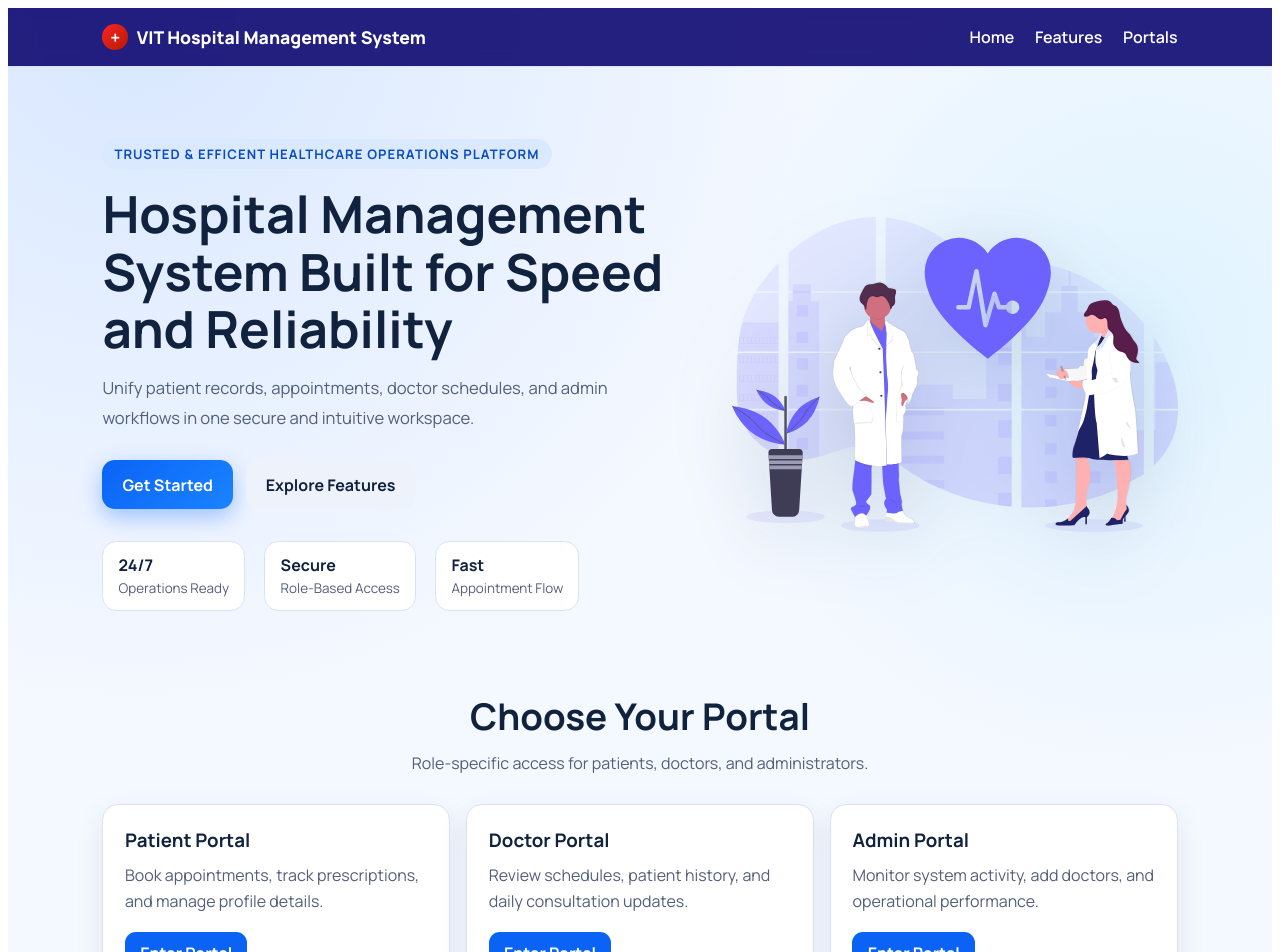
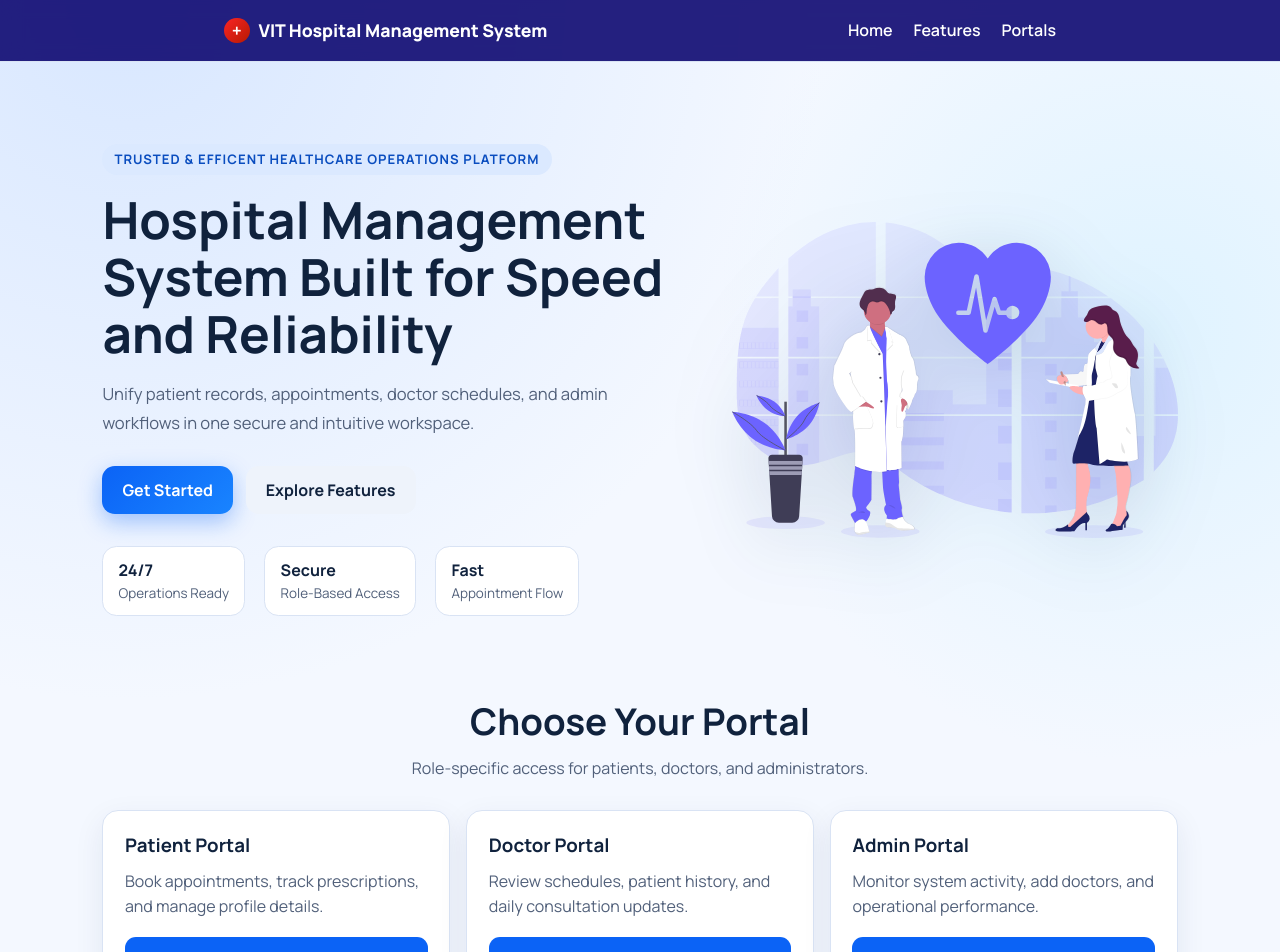
Before and after one commit to Mohit-Nanda-Krishna/HospitalManagementSystem, a React (Vite) app: page / in a window 1280 px wide. Shown: the top 952 px of the page. Built offline with nearby package versions, Linux system fonts and the light colour scheme.

Commit message:
nav bar ui changed

```diff
--- a/src/App.jsx
+++ b/src/App.jsx
@@ -16,14 +16,17 @@ import { Navigate, Routes, Route } from "react-router-dom";
 
 function ProtectedRoleRoute({ children, requiredRole, redirectTo }) {
   const [status, setStatus] = useState("checking");
+  const [authLoading, setAuthLoading] = useState(true);
 
   useEffect(() => {
     let active = true;
+    setAuthLoading(true);
 
     const unsubscribe = onAuthStateChanged(auth, async (user) => {
       if (!user) {
         if (active) {
           setStatus("denied");
+          setAuthLoading(false);
         }
         return;
       }
@@ -33,6 +36,7 @@ function ProtectedRoleRoute({ children, requiredRole, redirectTo }) {
         if (active) {
           if (!userSnap.exists()) {
             setStatus("denied");
+            setAuthLoading(false);
             return;
           }
 
@@ -42,10 +46,12 @@ function ProtectedRoleRoute({ children, requiredRole, redirectTo }) {
             (userData.role === "doctor" && userData.approved === true);
 
           setStatus(userData.role === requiredRole && isApprovedDoctor ? "allowed" : "denied");
+          setAuthLoading(false);
         }
       } catch (error) {
         if (active) {
           setStatus("denied");
+          setAuthLoading(false);
         }
       }
     });
@@ -56,7 +62,7 @@ function ProtectedRoleRoute({ children, requiredRole, redirectTo }) {
     };
   }, [requiredRole]);
 
-  if (status === "checking") {
+  if (authLoading) {
     return <div style={{ padding: "2rem" }}>Checking access...</div>;
   }
 
--- a/src/styles/home.css
+++ b/src/styles/home.css
@@ -15,9 +15,21 @@
   box-sizing: border-box;
 }
 
+html,
+body {
+  width: 100%;
+  overflow-x: hidden;
+}
+
+body {
+  margin: 0;
+  padding: 0;
+}
+
 .home-page {
   font-family: "Manrope", "Segoe UI", sans-serif;
   color: var(--text);
+  padding-top: 72px;
   background:
     radial-gradient(circle at 10% 0%, #d8e7ff 0, transparent 35%),
     radial-gradient(circle at 90% 20%, #dff3ff 0, transparent 25%),
@@ -25,18 +37,22 @@
 }
 
 .home-header {
-  position: sticky;
+  position: fixed;
   top: 0;
+  left: 0;
+  right: 0;
   z-index: 100;
+  width: 100%;
   backdrop-filter: blur(10px);
   background: rgba(6, 0, 109, 0.87);
   border-bottom: 1px solid var(--line);
 }
 
 .home-nav {
-  max-width: 1120px;
-  margin: 0 auto;
-  padding: 1rem 1.4rem;
+  max-width: 100%;
+  width: 100%;
+  margin: 0;
+  padding: 1.1rem 14rem;
   display: flex;
   justify-content: space-between;
   align-items: center;
@@ -247,6 +263,7 @@
   display: grid;
   grid-template-columns: repeat(3, minmax(0, 1fr));
   gap: 1rem;
+  align-items: stretch;
 }
 
 .portal-card {
@@ -255,6 +272,9 @@
   border: 1px solid var(--line);
   box-shadow: 0 10px 30px rgba(10, 43, 92, 0.08);
   padding: 1.35rem;
+  display: flex;
+  flex-direction: column;
+  justify-content: space-between;
   transition: transform 0.22s ease, box-shadow 0.22s ease;
 }
 
```
